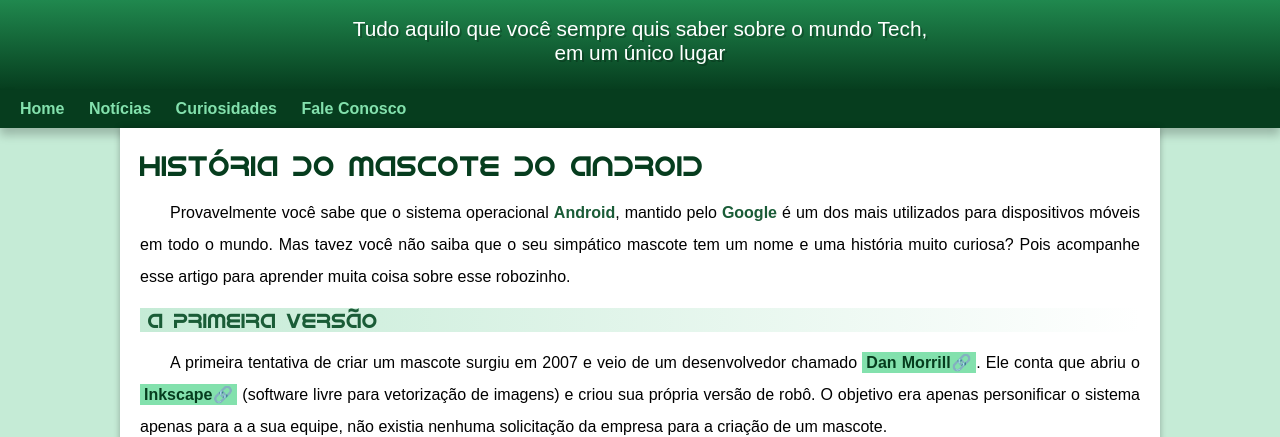
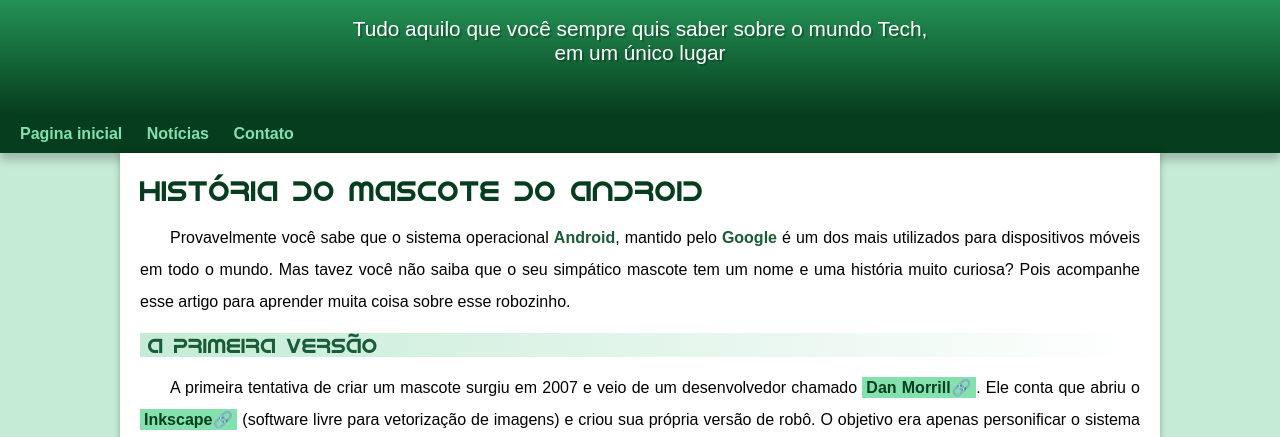
Before and after one commit to drenick/projeto-android, a plain HTML site: page index.html in a window 1280 px wide. Shown: the part 100-537 px from the top of the page. Drawn offline with Linux system fonts and the light colour scheme.

Commit message:
Alteração no nav e problema de padding resolvido

```diff
--- a/index.html
+++ b/index.html
@@ -14,10 +14,9 @@
         <p>Tudo aquilo que você sempre quis saber sobre o mundo Tech, em um único lugar</p>
     </header>
     <nav>
-        <a href="#">Home</a>
+        <a href="#">Pagina inicial</a>
         <a href="#">Notícias</a>
-        <a href="#">Curiosidades</a>
-        <a href="#">Fale Conosco</a>
+        <a href="#">Contato</a>
     </nav>
     <main>
         <article>
--- a/style.css
+++ b/style.css
@@ -70,7 +70,7 @@
     padding-left: 10px;
     padding-right: 10px;
     margin: auto;
-    margin-bottom: 30px;
+    padding-bottom: 50px;
     text-shadow: 2px 2px 0px rgba(0, 0, 0, 0.226);
 }
 
```
